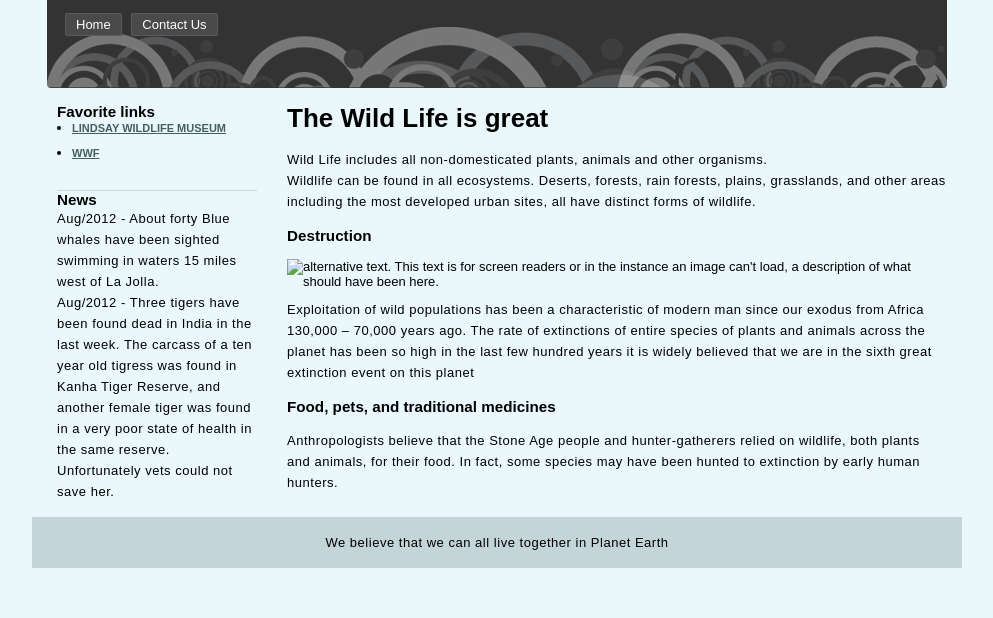
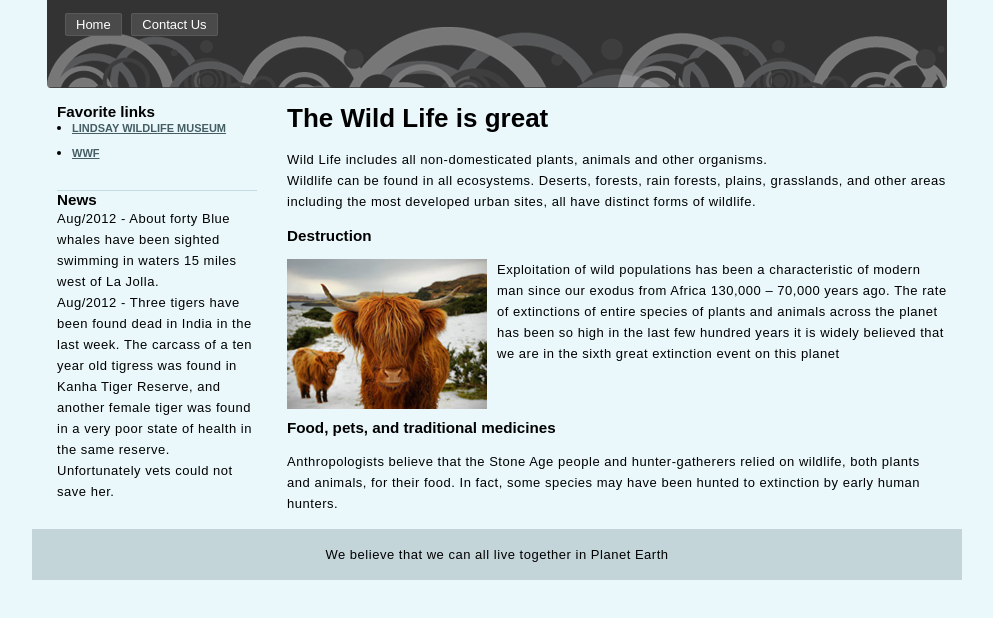
Before and after one commit to ZappyB/ZappyB.github.io, a plain HTML site: page index.html in a window 1280 px wide. Shown: the part 102-720 px from the top of the page, without its empty margins (143-1136 px from the left). Drawn offline with Linux system fonts and the light colour scheme; files whose address does not match are found by name.

Commit message:
Update index.html

```diff
--- a/index.html
+++ b/index.html
@@ -27,7 +27,7 @@
         <p>Wildlife can be found in all ecosystems. Deserts, forests, rain forests, plains, grasslands, and other areas including the most developed urban sites, all have distinct forms of wildlife.</p><br />
 
         <h3>Destruction</h3><br />
-        <img src="images/img1.jpg" class="float-left" alt="alternative text.  This text is for screen readers or in the instance an image can't load, a description of what should have been here." /><p>Exploitation of wild populations has been a characteristic of modern man since our exodus from Africa 130,000 – 70,000 years ago. The rate of extinctions of entire species of plants and animals across the planet has been so high in the last few hundred years it is widely believed that we are in the sixth great extinction event on this planet</p><br />
+        <img src="img1.jpg" class="float-left" alt="alternative text.  This text is for screen readers or in the instance an image can't load, a description of what should have been here." /><p>Exploitation of wild populations has been a characteristic of modern man since our exodus from Africa 130,000 – 70,000 years ago. The rate of extinctions of entire species of plants and animals across the planet has been so high in the last few hundred years it is widely believed that we are in the sixth great extinction event on this planet</p><br />
 
         <h3 class="clear">Food, pets, and traditional medicines</h3><br />
         <p>Anthropologists believe that the Stone Age people and hunter-gatherers relied on wildlife, both plants and animals, for their food. In fact, some species may have been hunted to extinction by early human hunters.</p>
```
